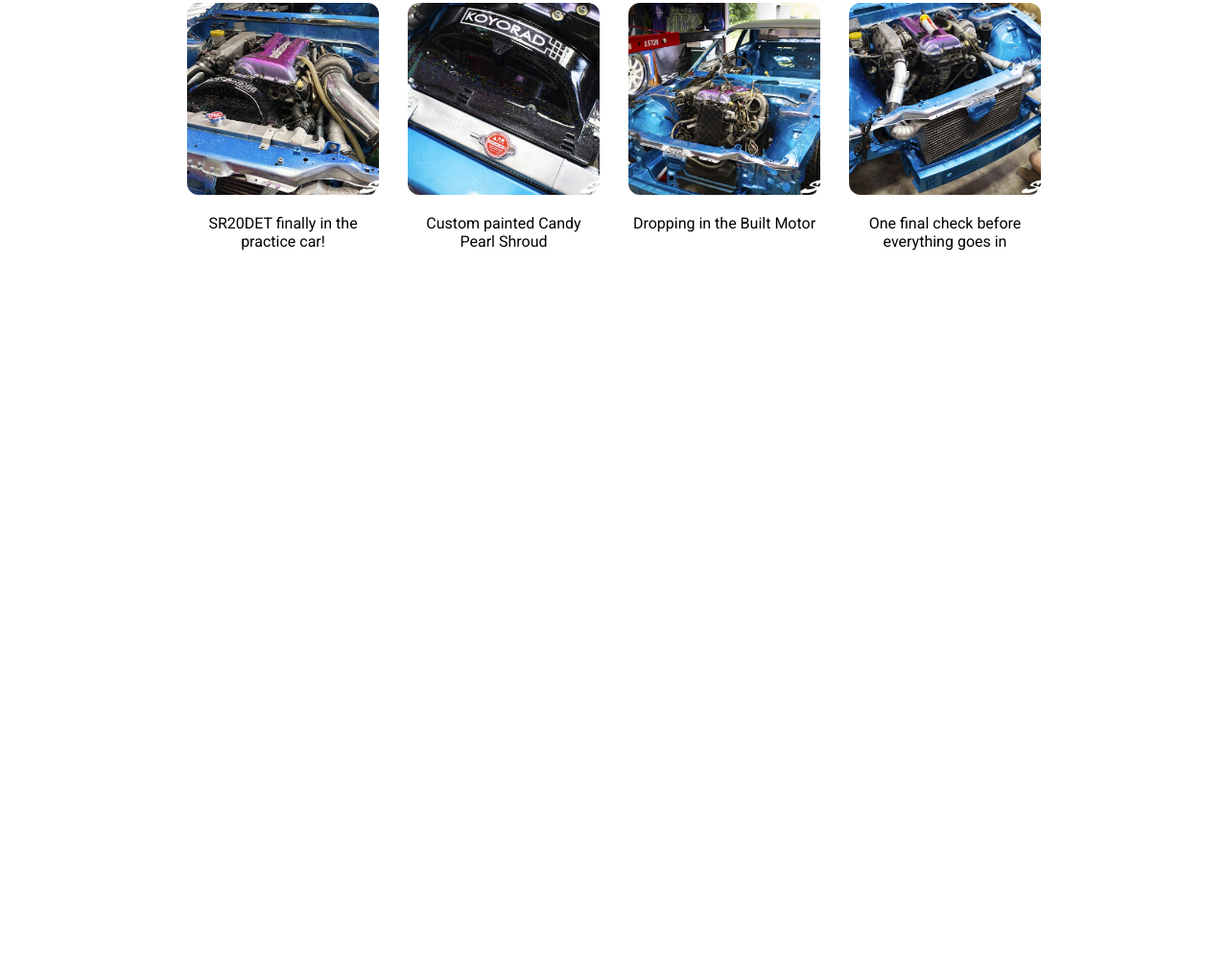
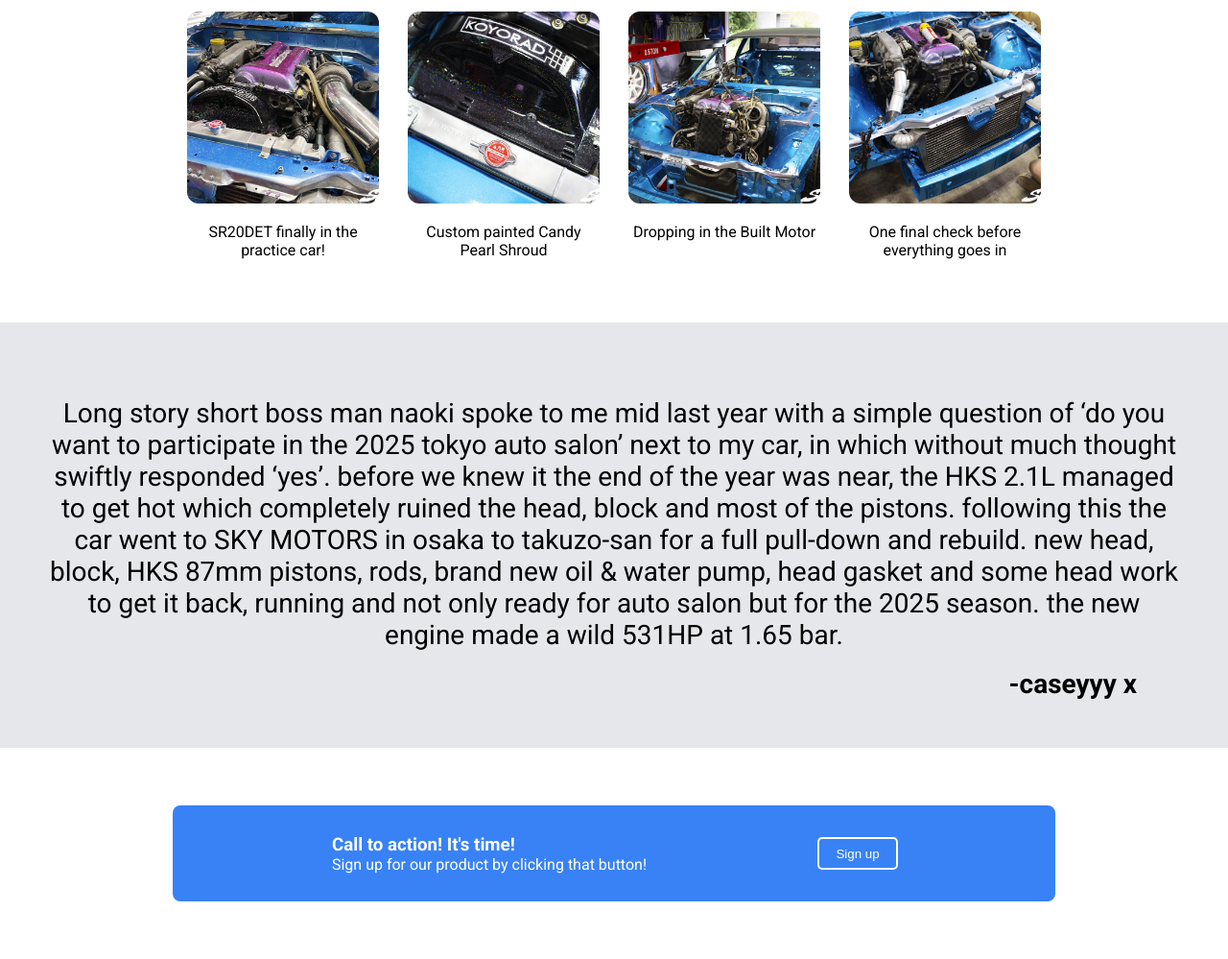
Before and after one commit to ayeyovic/landing-page-project, a plain HTML site: page index.html in a window 1280 px wide. Shown: the part 699-1698 px from the top of the page at 96% size. Before the commit the page ends 1026 px from the top, so only its background shows below. Drawn offline with Linux system fonts and the light colour scheme.

Commit message:
Added new images to image folder. Finished CTA section structure and styling

```diff
--- a/index.html
+++ b/index.html
@@ -62,6 +62,31 @@
             </div>
         </div>
 
+        <div class="quote-container">
+            <p>
+                Long story short boss man naoki spoke to me mid last year with a simple question of ‘do you want to participate in the 2025 tokyo auto salon’ next to my car, in which without much thought swiftly responded ‘yes’.
+                before we knew it the end of the year was near, the HKS 2.1L managed to get hot which completely ruined the head, block and most of the pistons.
+                following this the car went to SKY MOTORS in osaka to takuzo-san for a full pull-down and rebuild. new head, block, HKS 87mm pistons, rods, brand new oil & water pump, head gasket and some head work to get it back,
+                 running and not only ready for auto salon but for the 2025 season. the new engine made a wild 531HP at 1.65 bar.
+            <p>
+            <p id="quote-name">
+                -caseyyy x
+            </p>
+        </div>
+
+        <div class="cta-container">
+            <div class="cta-box">
+                <div class="cta-left">
+                    <h3>Call to action! It's time!</h3>
+                    <p>Sign up for our product by clicking that button!</p>
+                </div>
+                <div class="cta-right">
+                    <button type="button">Sign up</button>
+                </div>
+            </div>
+        </div>
+
+
 
         <!-- <div class="third-container">
 
--- a/style.css
+++ b/style.css
@@ -105,6 +105,11 @@
     padding: 30px;
 }
 
+.info-container h1 {
+    font-size: 36px;
+    font-weight: 900;
+}
+
 .info-box {
     display: flex;
     justify-content: center;
@@ -123,25 +128,77 @@
     width: 200px;
 }
 
+.quote-container {
+    display: flex;
+    flex-direction: column;
+    align-items: center;
+    background-color: #E5e7eb;
+    padding: 50px;
+}
+
+.quote-container p {
+    max-width: 1200px;
+    width: 100%;
+    text-align: center;
+    margin-bottom: 0px;
+    font-size: 28px;
+}
+
+#quote-name {
+    text-align: right;
+    margin-top: -10px;
+    padding-right: 90px;
+    font-weight: bold;
+}
+
+.cta-container {
+    display: flex;
+    justify-content: center;
+    padding: 60px 0px;
+}
+
+.cta-box {
+    display: flex;
+    background-color: #3882F6;
+    border-radius: 8px;
+    align-items: center;
+    justify-content: center;
+    gap: 180px;
+    width: 920px;
+    height: 100px;
 
 
 
-#right {
-    color: gray;
-    border: 4px red;
 }
-.second-container{
+
+.cta-left {
+    color: white;
+}
+
+.cta-left h3 {
+    margin: 0px;
+}
+
+.cta-left p {
+    margin: 0px;
 
 }
 
-.third-container{
-
+.cta-right {
+    display: flex;
 }
 
-.fourth-container {
-    background-color: red;
-    font-size: 48px;
+.cta-box button {
+    border-radius: 3px;
+    color: white;
+    background-color: #3882F6;
+    border-color: white;
+    outline: 2px solid white;
+    width: 80px;
+    height: 30px;
+    border: none;
 }
+
 
 .footer{
 
```
Also changed, not shown: images/Pandora-logo.jpg (added), images/aaron-solo-rear.jpg (added), 2 other files.
